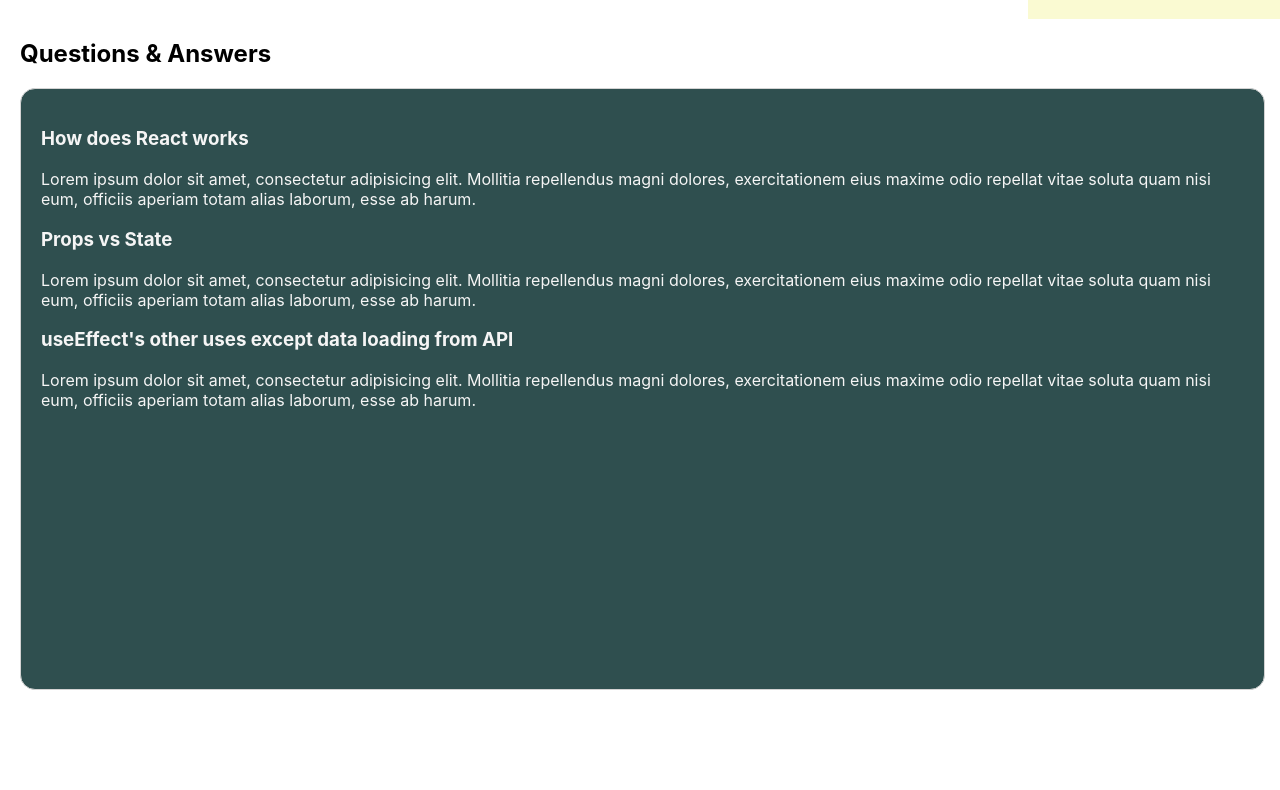
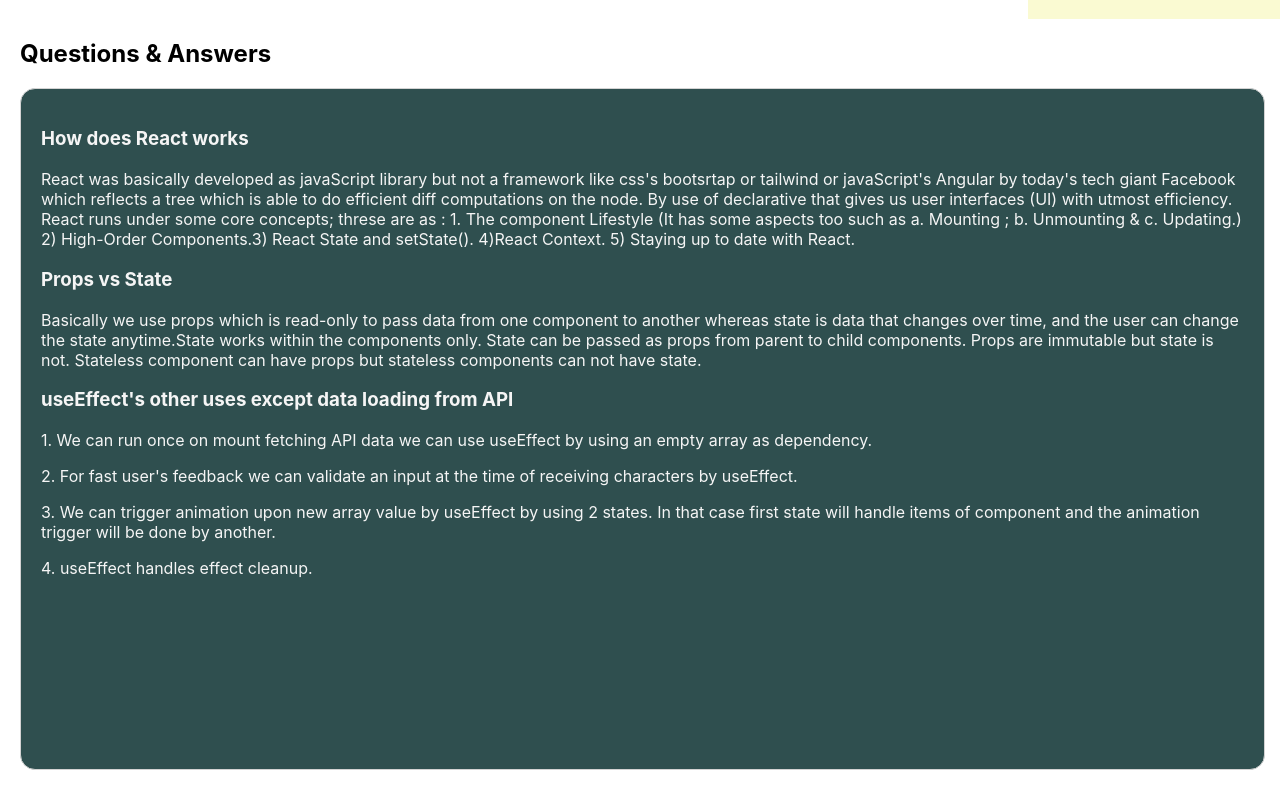
Before and after one commit to JNKarif/learn-and-earn, a React (Create React App) app: page / in a window 1280 px wide. Shown: the part 1014-1804 px from the top of the page. Before the commit the page ends 1724 px from the top, so only its background shows below. Built offline with nearby package versions, Linux system fonts and the light colour scheme.

Commit message:
Questions and answers added

```diff
--- a/src/Components/QnA/Qna.css
+++ b/src/Components/QnA/Qna.css
@@ -4,7 +4,7 @@
     border-radius: 15px;
     width: 94%;
     max-width: 100%;
-    height: 70vh;
+    height: 80vh;
 
     margin-left: 20px;
     margin-bottom: 20px;
--- a/src/Components/QnA/Qna.js
+++ b/src/Components/QnA/Qna.js
@@ -10,12 +10,21 @@
 
             <div className='qna-container'>
                 <h3>How does React works</h3>
-                <p>Lorem ipsum dolor sit amet, consectetur adipisicing elit. Mollitia repellendus magni dolores, exercitationem eius maxime odio repellat vitae soluta quam nisi eum, officiis aperiam totam alias laborum, esse ab harum.</p>
+                <p>React was basically developed as javaScript library but not a framework like css's bootsrtap or tailwind or javaScript's Angular by today's tech giant Facebook which reflects a tree which is able to do efficient diff computations on the node. By use of declarative that gives us user interfaces (UI) with utmost efficiency. React runs under some core concepts; threse are as : 1. The component Lifestyle (It has some aspects too such as a. Mounting ; b. Unmounting & c. Updating.) 2) High-Order Components.3) React State and setState(). 4)React Context. 5) Staying up to date with React.
+                </p>
 
                 <h3>Props vs State</h3>
-                <p>Lorem ipsum dolor sit amet, consectetur adipisicing elit. Mollitia repellendus magni dolores, exercitationem eius maxime odio repellat vitae soluta quam nisi eum, officiis aperiam totam alias laborum, esse ab harum.</p>
+                <p>Basically we use props which is read-only to pass data from one component to another whereas state is data that changes over time, and the user can change the state anytime.State works within the components only. State can be passed as props from parent to child components. Props are immutable but state is not. Stateless component can have props but stateless components can not have state.</p>
                 <h3>useEffect's other uses except data loading from API</h3>
-                <p>Lorem ipsum dolor sit amet, consectetur adipisicing elit. Mollitia repellendus magni dolores, exercitationem eius maxime odio repellat vitae soluta quam nisi eum, officiis aperiam totam alias laborum, esse ab harum.</p>
+                <p>1. We can run once on mount fetching API data we can use useEffect by using an empty array as dependency.</p>
+
+                <p>2. For fast user's feedback we can validate an input at the time of receiving characters by useEffect. </p>
+
+                <p>3. We can trigger animation upon new array value by useEffect by using 2 states. In that case first state will handle items of component and the animation trigger will be done by another.</p>
+
+                <p>
+                    4. useEffect handles effect cleanup.
+                </p>
 
 
             </div>
```
